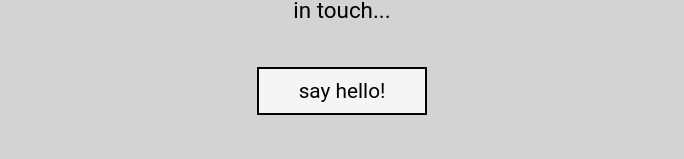
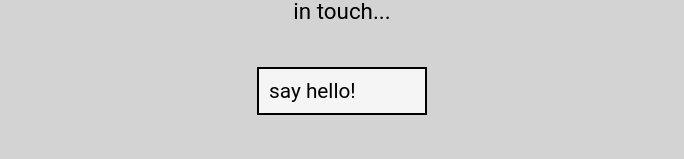
Before and after one commit to ae-graham/my-website-v2, a React (Create React App) app: page / in a window 1280 px wide. Shown: the part 2849-3008 px from the top of the page, without its empty margins (298-982 px from the left). Built offline with nearby package versions, Linux system fonts and the light colour scheme; a web font is replaced by a local one.

Commit message:
testing the remaining issues

```diff
--- a/src/components/Card.js
+++ b/src/components/Card.js
@@ -8,7 +8,7 @@ const Card = (props) => {
     for (let i=0; i < card_items.length; i++) {
       card_items[i].addEventListener('click', () => {
         card_items[i].classList.toggle('mobile', window.innerWidth < 1200)
-      })
+      }, {once : true})
     }
   })
 
--- a/src/components/Contact.js
+++ b/src/components/Contact.js
@@ -8,9 +8,7 @@ const Contact = () => {
       <h1 data-aos='fade-up'>let's connect!</h1>
       <section id='contact-section' data-aos='fade-up'>
         <p>If you have any questions, business inquiries or just wish to get in touch...</p>
-        <button type="button" style={{border: 'none', backgroundColor: 'transparent'}}>
-          <a href="mailto:ae.graham93@gmail.com?subject=Business%20Opportunity" className={window.innerWidth >= 830 ? 'hvr-sweep-to-right hello' : 'hello'}>say hello!</a>
-        </button>
+        <a href="mailto:ae.graham93@gmail.com?subject=Business%20Opportunity" className={window.innerWidth >= 830 ? 'hvr-sweep-to-right hello' : 'hello'}>say hello!</a>
         <p>You can also connect with me through the following platforms</p>
         <div className='socials'>
           <a href="https://github.com/ae-graham" target="_blank"  rel="noreferrer">
```
